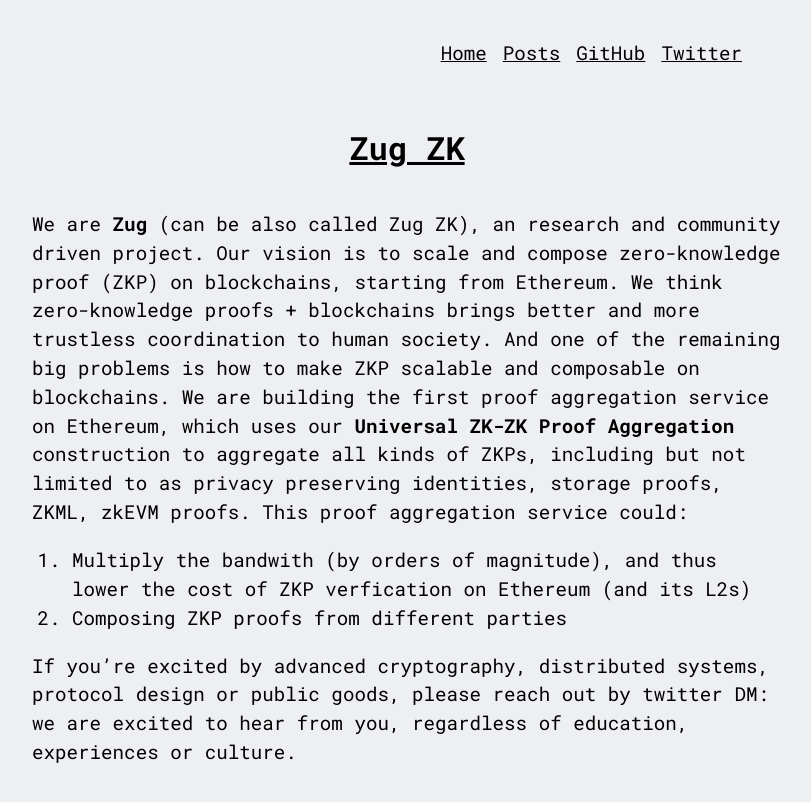
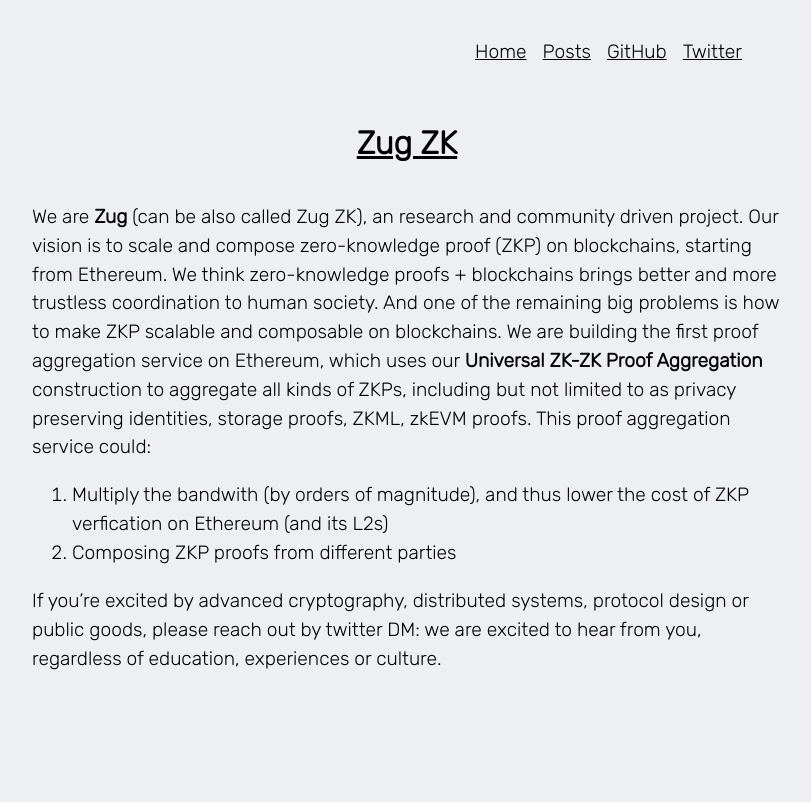
Before and after one commit to Manta-Network/zkShuffle-blog, a Next.js app: page / in a window 1280 px wide. Shown: the top 802 px of the page, without its empty margins (233-1044 px from the left). Built offline with nearby package versions, Linux system fonts and the light colour scheme.

Commit message:
tweak font

```diff
--- a/src/app/layout.js
+++ b/src/app/layout.js
@@ -1,9 +1,9 @@
-import { Roboto_Mono } from 'next/font/google';
+import { Rubik } from 'next/font/google';
 import Header from '../components/Header';
 
 import '../styles/style.css';
 
-const robotoMono = Roboto_Mono({ subsets: ['latin'] });
+const mainText = Rubik({ subsets: ['latin'], weight: '300' });
 
 // TODO:need update project title and description
 export const metadata = {
@@ -14,7 +14,7 @@
 export default function RootLayout({ children }) {
   return (
     <html lang="en">
-      <body className={robotoMono.className}>
+      <body className={mainText.className}>
         <main>
           <Header />
           <>{children}</>
```
